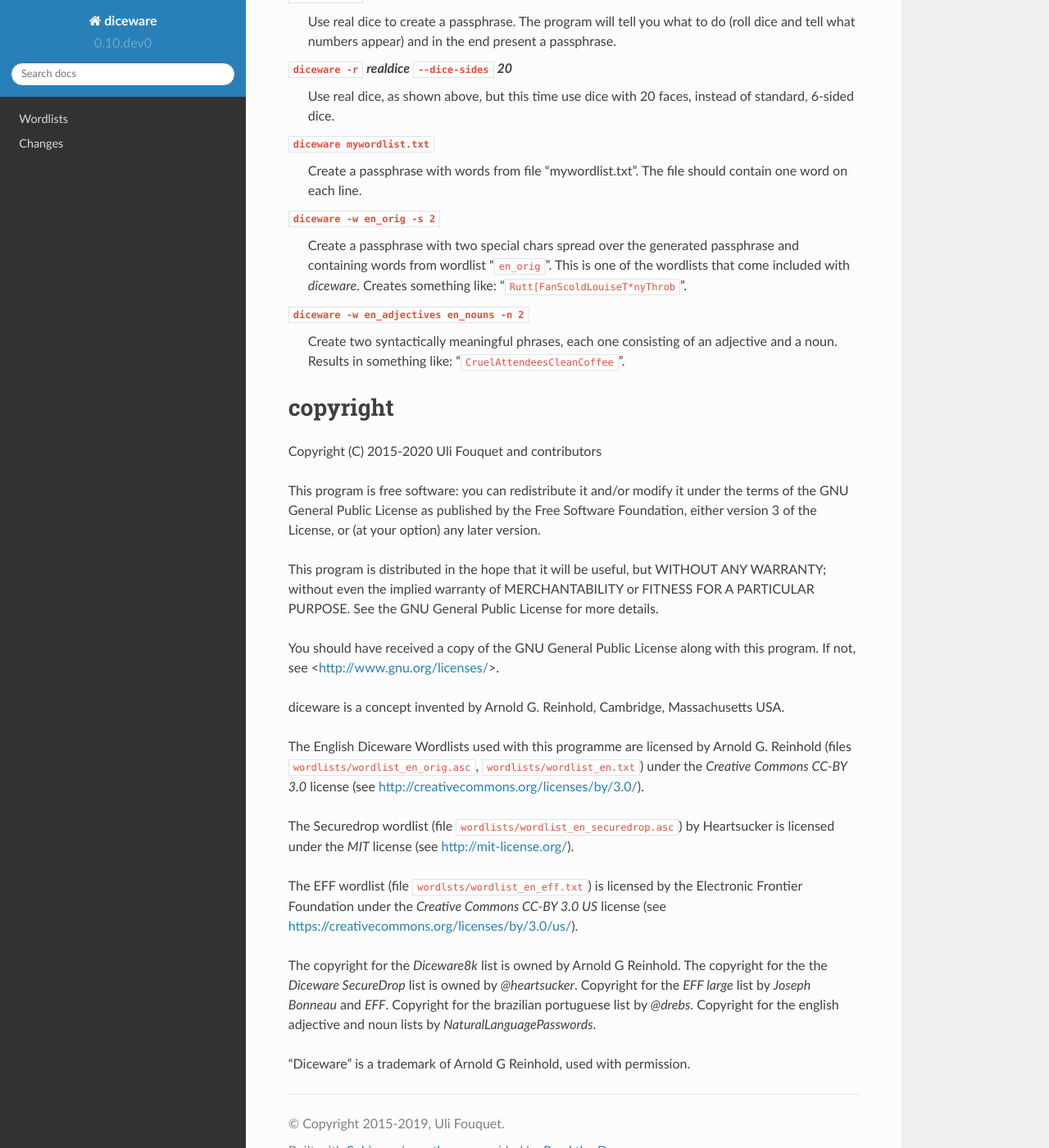
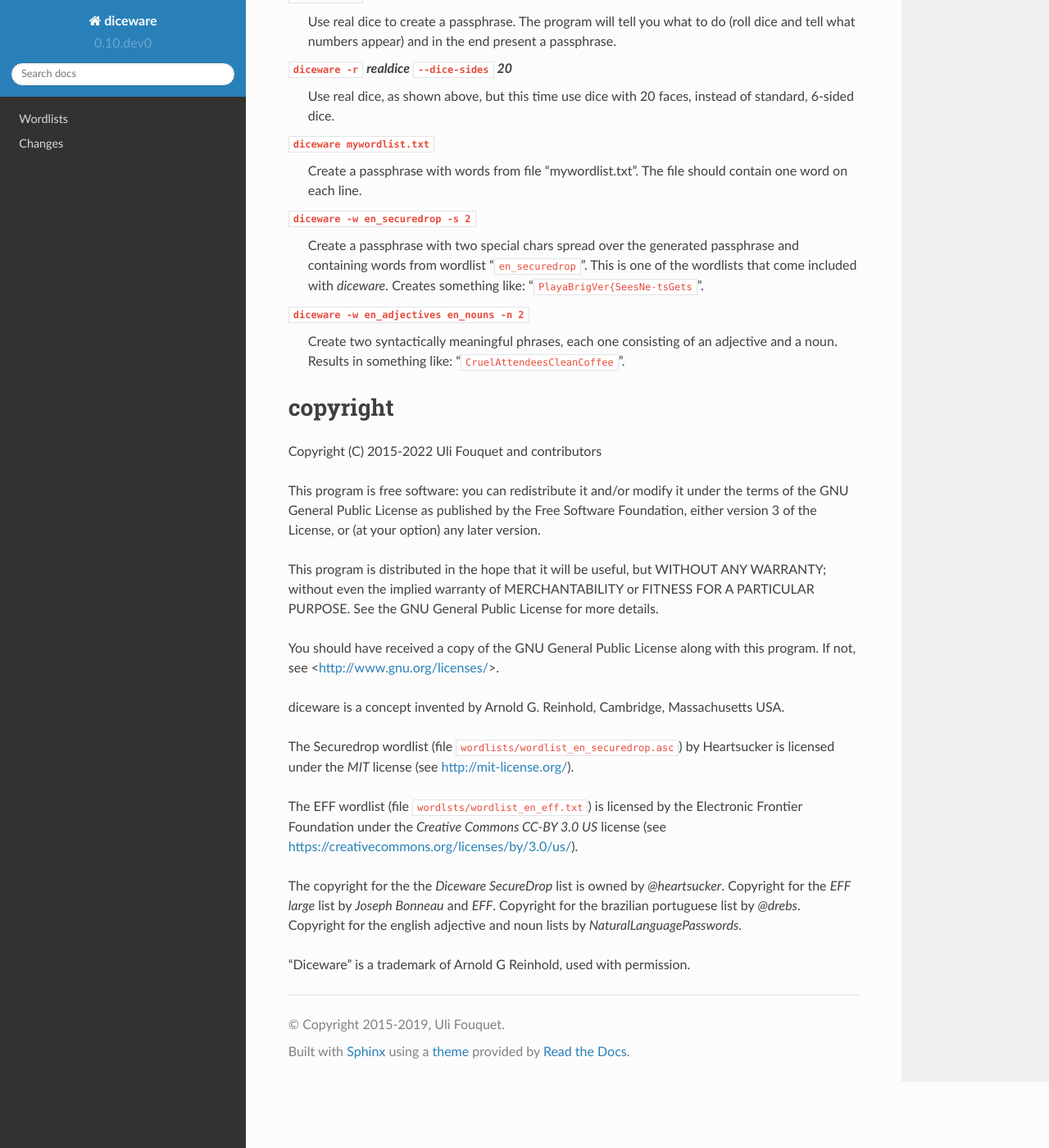
Before and after one commit to ulif/diceware, a Sphinx documentation site: the page built from docs/manpage.rst, in a window 1280 px wide and 1400 px high, scrolled down 2057 px. Shown: the whole window at 82% size. Built offline with Sphinx 7.4.7 and the Read the Docs theme 2.0.0, drawn with Linux system fonts in a browser that asks for light colours; pages that are not in the unit, such as notebooks, are missing from menus.

Commit message:
Update manpage.
Reflect late wordlist changes.

```diff
--- a/docs/manpage.rst
+++ b/docs/manpage.rst
@@ -111,11 +111,12 @@
     Create a passphrase with words from file "mywordlist.txt". The file should
     contain one word on each line.
 
-``diceware -w en_orig -s 2``
+``diceware -w en_securedrop -s 2``
     Create a passphrase with two special chars spread over the generated
-    passphrase and containing words from wordlist "``en_orig``". This is one of
-    the wordlists that come included with `diceware`. Creates something like:
-    "``Rutt[FanScoldLouiseT*nyThrob``".
+    passphrase and containing words from wordlist "``en_securedrop``". This is
+    one of the wordlists that come included with `diceware`. Creates something
+    like:
+    "``PlayaBrigVer{SeesNe-tsGets``".
 
 ``diceware -w en_adjectives en_nouns -n 2``
     Create two syntactically meaningful phrases, each one consisting of an
@@ -125,7 +126,7 @@
 copyright
 ---------
 
-Copyright (C) 2015-2020 Uli Fouquet and contributors
+Copyright (C) 2015-2022 Uli Fouquet and contributors
 
 This program is free software: you can redistribute it and/or modify it under
 the terms of the GNU General Public License as published by the Free Software
@@ -142,11 +143,6 @@
 diceware is a concept invented by Arnold G. Reinhold, Cambridge, Massachusetts
 USA.
 
-The English Diceware Wordlists used with this programme are licensed by Arnold
-G. Reinhold (files ``wordlists/wordlist_en_orig.asc``,
-``wordlists/wordlist_en.txt``) under the `Creative Commons CC-BY 3.0` license
-(see http://creativecommons.org/licenses/by/3.0/).
-
 The Securedrop wordlist (file ``wordlists/wordlist_en_securedrop.asc``) by
 Heartsucker is licensed under the `MIT` license (see http://mit-license.org/).
 
@@ -155,8 +151,7 @@
 license (see https://creativecommons.org/licenses/by/3.0/us/).
 
 
-The copyright for the `Diceware8k` list is owned by Arnold G Reinhold.  The
-copyright for the the `Diceware SecureDrop` list is owned by `@heartsucker`.
+The copyright for the the `Diceware SecureDrop` list is owned by `@heartsucker`.
 Copyright for the `EFF large` list by `Joseph Bonneau` and `EFF`. Copyright for
 the brazilian portuguese list by `@drebs`. Copyright for the english adjective
 and noun lists by `NaturalLanguagePasswords`.
```
Also changed, not shown: 1 other file.
